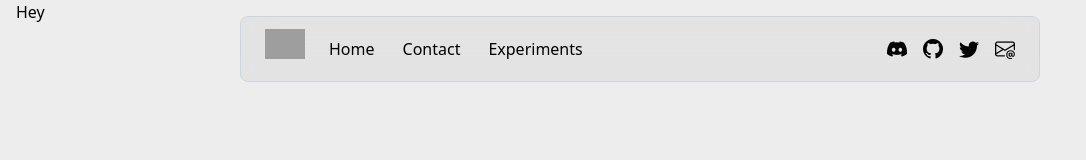
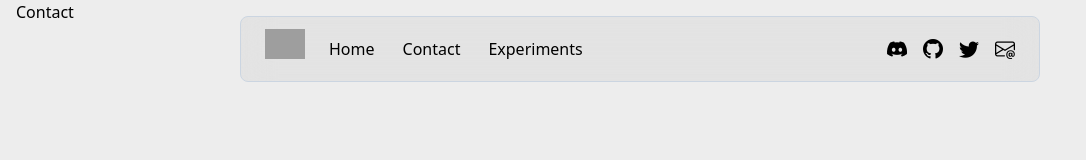
Before and after one commit to hellofaizan/hellofaizan.me, a Next.js app: page /Contact in a window 1280 px wide. Shown: the top 160 px of the page, without its empty margins (0-1086 px from the left). Built offline with nearby package versions, Linux system fonts and the light colour scheme; no server answers; grey boxes are pictures that could not be loaded.

Commit message:
I guess fixed conatct page
And moved spotify from index page to _app page for global show

```diff
--- a/src/pages/Contact.js
+++ b/src/pages/Contact.js
@@ -2,9 +2,7 @@ import React from 'react'
 
 const Contact = () => {
   return (
-    <>
-        <div className='w-full'> Hey</div>
-    </>
+    <div>Contact</div>
   )
 }
 
--- a/src/pages/_app.js
+++ b/src/pages/_app.js
@@ -2,6 +2,7 @@ import '@/styles/globals.css'
 import Head from 'next/head'
 import "bootstrap-icons/font/bootstrap-icons.css";
 import Nav from './components/Nav';
+import Spotify from './components/Spotify';
 
 
 export default function App({ Component, pageProps }) {
@@ -56,6 +57,7 @@ export default function App({ Component, pageProps }) {
       <div className='bg-[#ededed] dark:bg-[#282828] px-4 pb-5 w-full min-h-screen text-black h-full dark:text-white'>
         <Nav />
         <Component {...pageProps} />
+        <Spotify />
       </div>
     </>
   )
--- a/src/pages/index.js
+++ b/src/pages/index.js
@@ -2,7 +2,6 @@ import React from 'react'
 import { Inter } from '@next/font/google'
 import Link from 'next/link'
 import RepoItem from './components/RepoItems'
-import Spotify from './components/Spotify'
 import Online from './components/Online'
 import Work from './components/Work'
 import { useState, useEffect } from 'react'
@@ -36,7 +35,7 @@ const Home = () => {
 
   return (
     <>
-<div className='container overflow-hidden flex flex-col max-w-[760px] mx-auto md:mt-32 mt-24 sm:mt-32'>
+<div className='container flex flex-col max-w-[760px] mx-auto md:mt-32 mt-24 sm:mt-32'>
         <div className='flex flex-row items-center gap-2'><h1 className='font-bold text-[32px] sm:text-5xl mb-3'>Hey! 👋 Faizan here</h1><Online /></div>
         <p className="text-gray-800 dark:text-gray-300 leading-6 tracking-wide mb-8">
           I&apos;m a self-taught software engineer from the Kashmir India. I&apos;m currently pursuing full-stack web
@@ -76,8 +75,6 @@ const Home = () => {
 
       </div>
 
-      <Spotify />
-
       <div className="sm:flex hidden fixed right-0 bottom-0 p-4">
         <Link href={"/discord"} target="_blank" className="rounded-lg bg-indigo-600 px-4 py-3 text-white shadow-lg">
           <p className='text-base'>I started a community on Discord. Join Now <i className='bi bi-discord'></i></p>
```
